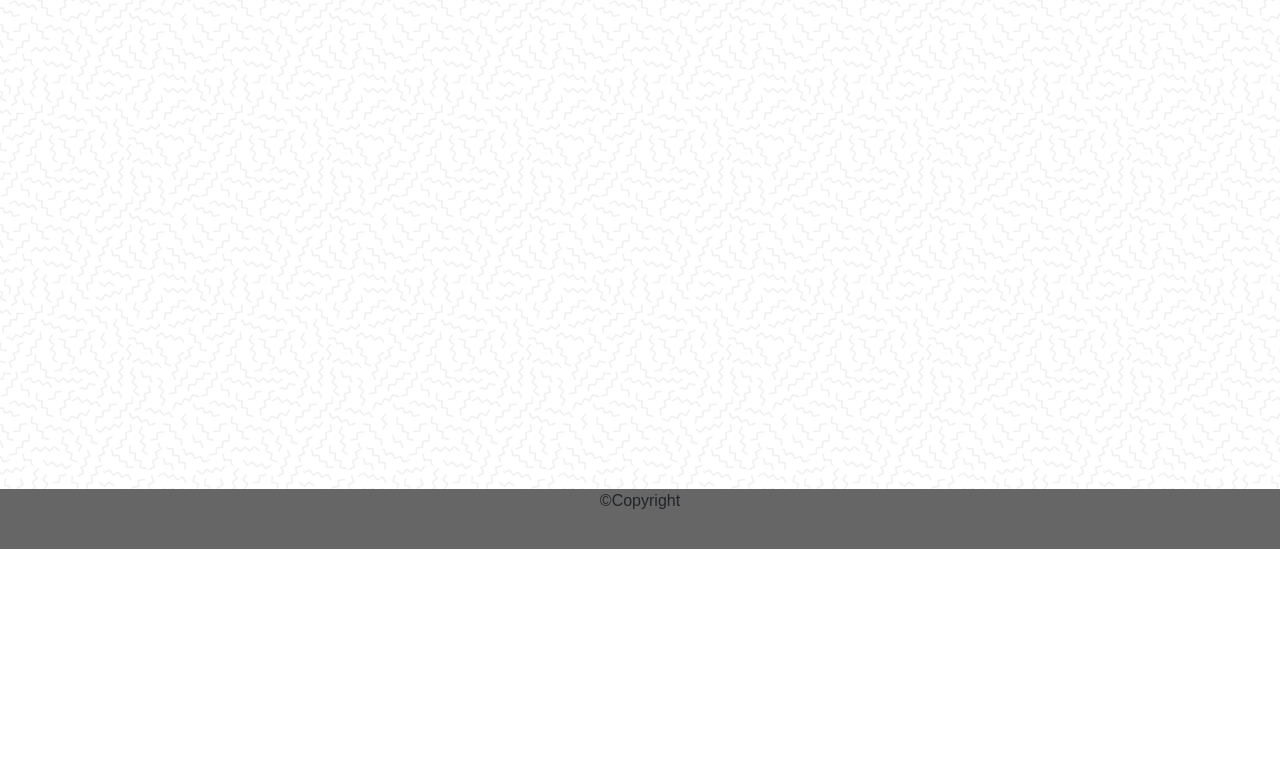
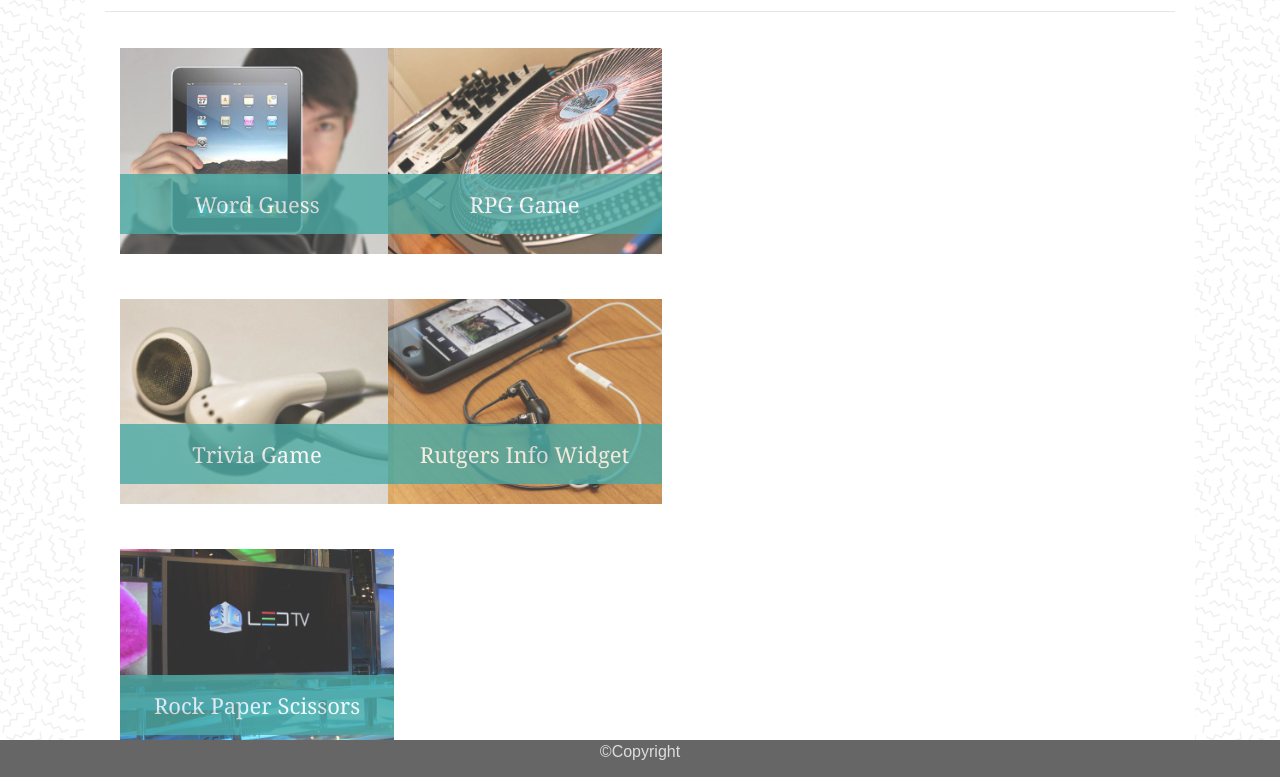
Before and after one commit to chuckthefrenchie/Bootstrap-Portfolio, a plain HTML site: page portfolio.html in a window 1280 px wide. Shown: the part 251-1028 px from the top of the page. Before the commit the page ends 800 px from the top, so only its background shows below. Drawn offline with nearby package versions, Linux system fonts and the light colour scheme.

Commit message:
final bootstrap

```diff
--- a/portfolio.html
+++ b/portfolio.html
@@ -1,15 +1,12 @@
 <!DOCTYPE html>
 <html lang="en-us">
+
 <head>
   <meta charset="UTF-8" />
   <meta name="viewport" content="width=device-width, initial-scale=1" />
   <title>About Me</title>
 
-    <link
-      rel="stylesheet"
-      type="text/css"
-      href="https://maxcdn.bootstrapcdn.com/bootstrap/4.0.0/css/bootstrap.min.css"
-    />
+  <link rel="stylesheet" type="text/css" href="https://maxcdn.bootstrapcdn.com/bootstrap/4.0.0/css/bootstrap.min.css" />
 
   <link rel="stylesheet" type="text/css" href="style.css" />
 </head>
@@ -18,15 +15,8 @@
   <nav class="navbar navbar-expand-lg navbar-light bg-light">
     <div class="container">
       <a class="navbar-brand" href="index.html" id="daria">Daria Korbysheva</a>
-        <button
-          class="navbar-toggler"
-          type="button"
-          data-toggle="collapse"
-          data-target="#navbarTogglerDemo01"
-          aria-controls="navbarTogglerDemo01"
-          aria-expanded="false"
-          aria-label="Toggle navigation"
-        >
+      <button class="navbar-toggler" type="button" data-toggle="collapse" data-target="#navbarTogglerDemo01"
+        aria-controls="navbarTogglerDemo01" aria-expanded="false" aria-label="Toggle navigation">
         <span class="navbar-toggler-icon"></span>
       </button>
       <div class="collapse navbar-collapse" id="navbarTogglerDemo01">
@@ -45,14 +35,78 @@
     </div>
   </nav>
 
-    <main class="container">
+  <div id="main-container" class="container">
+    <section class="main-section">
+      <h1>Portfolio</h1>
+      <hr />
 
 
-    </main>
+
+
+      <div class="container">
+      <div class="row">
+
+
+        <div class="col-lg-3 col-md-3 col-sm-3 col-xs-6">
+          <div class="work">
+            <img src="technics-q-c-640-480-1.jpg" alt="Word Guess">
+            <h3>Word Guess</h3>
+          </div>
+      </div> <!-- to close the first column-->
+      <br>
+      <div class="col-lg-3 col-md-3 col-sm-3 col-xs-6">
+        <div class="work">
+          <img src="technics-q-c-640-480-2.jpg" alt="RPG Game">
+          <h3>RPG Game</h3>
+        </div>
+      </div> <!-- to close second column-->
+
+        </div> <!-- to close the the row-->
+
+
+
+
+  <div class="row">
+  <div class="col-lg-3 col-md-3 col-sm-3 col-xs-6">
+    <div class="work">
+      <img src="technics-q-c-640-480-5.jpg" alt="Trivia Game">
+      <h3>Trivia Game</h3>
+    </div>
+
+    </div> <!-- to close column-->
+
+  <div class="col-lg-3 col-md-3 col-sm-3 col-xs-6">
+    <div class="work">
+      <img src="technics-q-c-640-480-7.jpg" alt="Rutgers Info Widget">
+      <h3>Rutgers Info Widget</h3>
+    </div>
+    </div>
+  </div> <!-- to close the row-->
+
+  <div class="row">
+  <div class="col-lg-3 col-md-3 col-sm-3 col-xs-6">
+  <div class="work">
+    <img src="technics-q-c-640-480-9.jpg" alt="Rock Paper Scissors">
+    <h3>Rock Paper Scissors</h3>
+  </div>
+</div> <!-- to close column?-->
+
+  </div> <!-- to close the row-->
+
+
+
+</div> <!--to close the second container-->
+  </section>
+
+  </div> <!-- to close main container-->
+
+  </div>
+
   <footer class="footer">
     <p> ©Copyright</p>
 
   </footer>
 
 </body>
+
 </html>
--- a/style.css
+++ b/style.css
@@ -1,3 +1,8 @@
+
+* {
+  box-sizing: border-box;
+}
+
 body {
     font-family: 'Arial', 'Helvetica Neue', Helvetica, sans-serif;
     background-image: url("memphis-mini.png");
@@ -9,9 +14,29 @@ body {
   }
 
   main {
-    margin: 80px 0;
+    margin: 50px 0;
   }
 
+
+h1,
+h2,
+h3 {
+  font-family: Georgia, Times, "Times New Roman", serif;
+  font-weight: 700;
+  color: #4aaaa5;
+}
+
+h1 {
+  padding-bottom: 20px;
+  font-size: 30px;
+  line-height: 49px;
+
+}
+
+h2,
+h3 {
+  font-size: 22px;
+}
   .block {
     background-color: #ffffff;
     padding: 30px;
@@ -32,11 +57,11 @@ body {
     font-weight: bold;
     color: #fff;
     background: #4aaaa5;
-    padding-left: 15px;
-    padding-right: 15px;
+    padding: 20px;
+
   }
 
-  .navbar-default .navbar-nav > li > a:hover {
+  .navbar-default .navbar-nav > li > {
     color: #4aaaa5;
   }
 
@@ -48,9 +73,66 @@ body {
   }
   .bg-light {
       background-color: #fff!important;
+
+
+  }
+  h3, h2 {
+    padding-bottom: 20px;
+    margin-bottom: 15px;
+    line-height: 22px;
+    border-bottom: 2px solid #eeeeee;
+  }
+  /* Portfolio page*/
+
+  .work {
+    position: relative;
+    float: left;
+    width: 274px;
+    margin: 20px 0 25px;
+    overflow: auto;
   }
 
-  @media only screen and (max-width: 767px) {
+  .work:nth-child(even) {
+    margin-right: 40px;
+  }
+
+  .work img {
+    width: 100%;
+    border: 0 none;
+    opacity: 0.8;
+
+
+  }
+
+  h3 {
+    position: absolute;
+    bottom: 20px;
+    width: 100%;
+    padding: 15px;
+    margin-bottom:0;
+    font-weight: 300;
+    line-height: 30px;
+    color: #ffffff;
+    text-align: center;
+    background: #4aaaa5;
+    border-bottom: 0;
+
+  }
+  h1 {
+    color: #4aaaa5;
+  }
+  .auth-image {
+    float: left;
+    width: 200px;
+    height: auto;
+    margin-top: 10px;
+    margin-right: 25px;
+  }
+
+
+
+
+  @media only screen and (max-width: 768px) {
     .navbar-header {
       background-color: #4aaaa5;
     }
@@ -65,10 +147,6 @@ body {
     height: 55px;
   }
 
-  #images {
-    padding-top: 15px;
-    text-align: center;
-  }
 
   .footer {
     position: absolute;
@@ -77,6 +155,7 @@ body {
     height: 60px;
     background-color: #666;
     text-align: center;
+    color: #dddddd;
   }
 
   .text-muted-footer {
@@ -105,9 +184,6 @@ body {
     margin: 0 20px 10px 0;
   }
 
-
-
-  /* CONTACT FORM PAGE  */
   .form-control {
     border-radius: 0;
     min-width: 100%;
@@ -128,14 +204,14 @@ body {
     border: 0;
   }
 
-  .submit-btn:hover {
-    opacity: 0.7;
+   .main-section {
+    background-color: white;
+    padding: 20px;
+    margin-top: 20px;
+    border: 1 px solid #dddddd;
+   }
+
+  h3 {
+    width: 100%;
+    opacity: 0.8;
   }
-
-  /* END CONTACT FORM PAGE */
-
-   /* PORTFOLIO PAGE */
-   .port-image {
-    margin: 20px auto;
-  }
-  /* END PORTFOLIO PAGE */
```
Also changed, not shown: index.html (+2 -2 lines), technics-q-c-640-480-1.jpg (added), technics-q-c-640-480-2.jpg (added), technics-q-c-640-480-5.jpg (added), technics-q-c-640-480-7.jpg (added), technics-q-c-640-480-9.jpg (added), 1 other file. Lines whose indentation alone changed are shown as unchanged.
